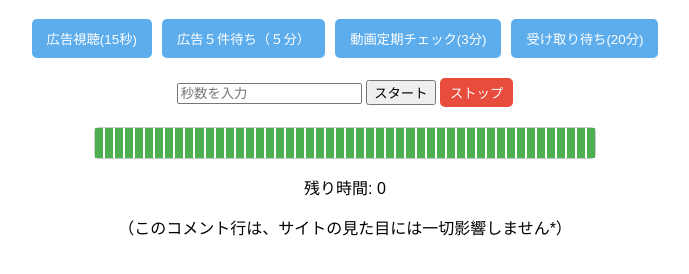
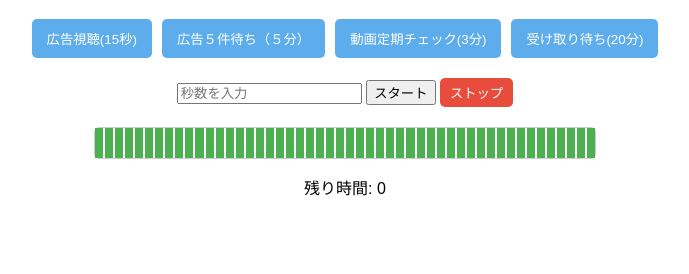
Before and after one commit to mahutu580/tiktok-timer, a plain HTML site: page index.html in a window 1280 px wide. Shown: the part 120-394 px from the top of the page, without its empty margins (295-984 px from the left). Drawn offline with Linux system fonts and the light colour scheme.

Commit message:
tiktok-timer完全版

```diff
--- a/index.html
+++ b/index.html
@@ -29,6 +29,5 @@
 
     <p>残り時間: <span id="time-display">0</span></p>
     <script src="script.js"></script>
-     （このコメント行は、サイトの見た目には一切影響しません*）
 </body>
 </html>
```
